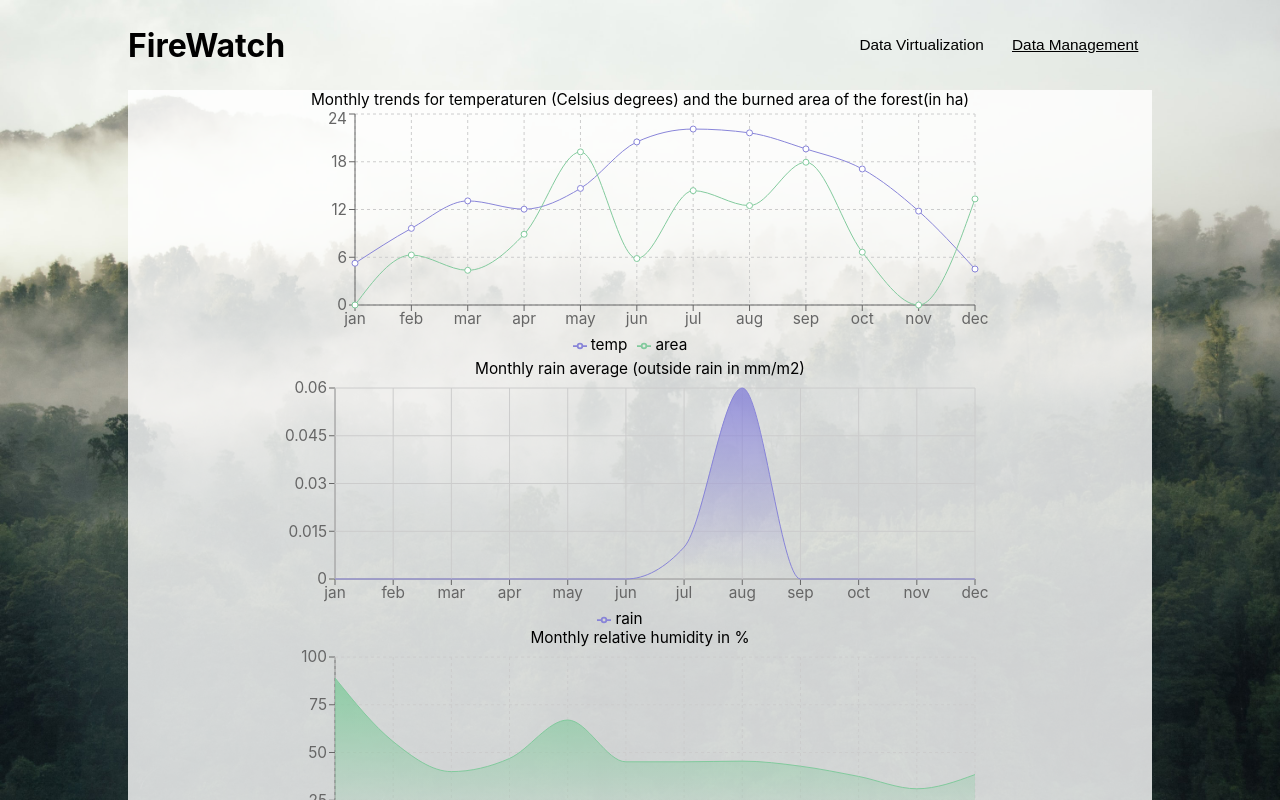
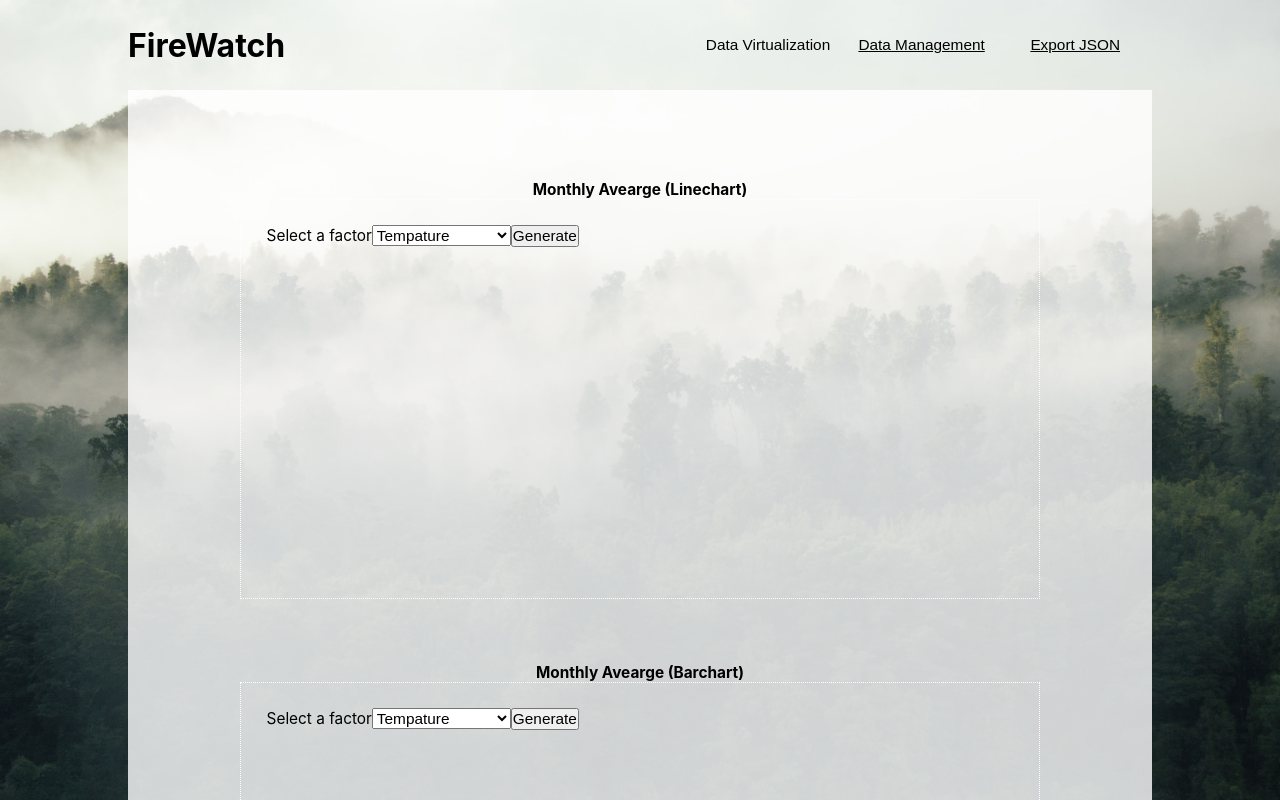
Before and after one commit to Yan-MX/Firewatch, a React (Create React App) app: page / in a window 1280 px wide. Both pictures are taken after a click on the button "Data Virtualization". Shown: the top 800 px of the page. Built offline with nearby package versions, Linux system fonts and the light colour scheme.

Commit message:
make chart customizable and try add json export

```diff
--- a/src/App.css
+++ b/src/App.css
@@ -16,7 +16,7 @@ body {
 }
 .header {
   display: grid;
-  grid-template-columns: 70% 15% 15%;
+  grid-template-columns: 55% 15% 15% 15%;
 }
 .space {
   margin: 2vw 10vw;
--- a/src/App.tsx
+++ b/src/App.tsx
@@ -25,6 +25,7 @@ function App() {
   // function setDatalist2(a:DataObject[]): void {}
   const [datalist, setDatalist] = useState<DataObject[]>(loadData);
   const [screen, setScreen] = useState<any>(0);
+  //change pages
   const clickhandler = (event: any) => {
     setScreen(1);
   };
@@ -33,6 +34,17 @@ function App() {
   };
   const clickhandler2 = (event: any) => {
     setScreen(2);
+  };
+  //try to export a json file
+  const clickhandler3 = (event: any) => {
+    let file = JSON.stringify(datalist, null, 2);
+    console.log("attention here");
+    console.log(file);
+    const fs: any = require("fs");
+    fs.writeFile("forestfires.json", file, function (err: any) {
+      if (err) throw err;
+      console.log("complete");
+    });
   };
   return (
     <div>
@@ -44,7 +56,11 @@ function App() {
         <button className="link-button" onClick={clickhandler2}>
           Data Management
         </button>
+        <button className="link-button" onClick={clickhandler3}>
+          Export JSON
+        </button>
       </div>
+      {/* conditional rendering */}
       <div className="space readable">
         {screen === 1 && <DataVirtual />}
         {screen === 2 && (
--- a/src/components/DataTable.tsx
+++ b/src/components/DataTable.tsx
@@ -4,6 +4,8 @@ interface Props {
   data: MonthlyData[];
 }
 const DataTable: React.FC<Props> = ({ data }) => {
+  // a table with monthly average
+
   return (
     <table>
       <thead>
--- a/src/components/DataVirtual.tsx
+++ b/src/components/DataVirtual.tsx
@@ -1,8 +1,9 @@
 import React from "react";
 import styled from "@emotion/styled";
 import DataTable from "./DataTable";
+import Drawlinechart from "./Drawlinechart";
+import Drawbarchart from "./Drawbarchart";
 import {
-  LineChart,
   Line,
   CartesianGrid,
   Tooltip,
@@ -19,9 +20,12 @@ import jsonData from "../data/forestfires.json";
 let Wrapper = styled.div`
   display: flex;
   flex-direction: column;
-
-  justify-content: center;
+  justify-content: space-between;
   align-items: center;
+  padding: 2vw;
+`;
+let H2 = styled.h2`
+  margin-top: 5vw;
 `;
 const loadData: DataObject[] = [...jsonData];
 export type DataObjectwithKey = DataObject & { key: number };
@@ -94,8 +98,6 @@ const dataEdit = (month: string) => {
     rain: rainAverage,
     area: areaAverage,
   });
-  console.log(dataforChart.length);
-  console.log(dataforChart[dataforChart.length - 1]);
 };
 const months = [
   "jan",
@@ -118,35 +120,11 @@ for (let m of months) {
 function DataVirtual() {
   return (
     <Wrapper>
-      <p>
-        Monthly trends for temperaturen (Celsius degrees) and the burned area of
-        the forest(in ha)
-      </p>
-      <LineChart
-        width={730}
-        height={250}
-        data={dataforChart}
-        margin={{
-          top: 5,
-          right: 30,
-          left: 20,
-          bottom: 5,
-        }}
-      >
-        <CartesianGrid strokeDasharray="3 3" />
-        <XAxis dataKey="month" />
-        <YAxis />
-        <Tooltip />
-        <Legend />
-        <Line
-          type="monotone"
-          dataKey="temp"
-          stroke="#8884d8"
-          activeDot={{ r: 8 }}
-        />
-        <Line type="monotone" dataKey="area" stroke="#82ca9d" />
-      </LineChart>
-      <p> Monthly rain average (outside rain in mm/m2) </p>
+      <H2>Monthly Avearge (Linechart)</H2>
+      <Drawlinechart data={dataforChart} />
+      <H2>Monthly Avearge (Barchart)</H2>
+      <Drawbarchart data={dataforChart} />
+      <H2> Monthly rain average (outside rain in mm/m2) </H2>
       <AreaChart
         width={730}
         height={250}
@@ -172,7 +150,7 @@ function DataVirtual() {
           fill="url(#colorrain)"
         />
       </AreaChart>
-      <p>Monthly relative humidity in %</p>
+      <H2>Monthly relative humidity in %</H2>
       <AreaChart
         width={730}
         height={250}
@@ -198,21 +176,8 @@ function DataVirtual() {
           fill="url(#colorRH)"
         />
       </AreaChart>
-      <p>Monthly wind average (wind speed in km/h)</p>
-      <LineChart
-        width={730}
-        height={250}
-        data={dataforChart}
-        margin={{ top: 5, right: 30, left: 20, bottom: 5 }}
-      >
-        <CartesianGrid strokeDasharray="3 3" />
-        <XAxis dataKey="month" />
-        <YAxis />
-        <Tooltip />
-        <Legend />
-        <Line type="monotone" dataKey="wind" stroke="#6fdfee" />
-      </LineChart>
-      <p>Monthly average of wind, fire area and tempetura</p>
+
+      <H2>Monthly average of wind, fire area and tempetura</H2>
       <ComposedChart width={730} height={250} data={dataforChart}>
         <XAxis dataKey="name" />
         <YAxis />
@@ -223,6 +188,7 @@ function DataVirtual() {
         <Bar dataKey="area" barSize={20} fill="#413ea0" />
         <Line type="monotone" dataKey="temp" stroke="#ff7300" />
       </ComposedChart>
+      <H2>Monthly Average Data Table</H2>
       <DataTable data={dataforChart} />
     </Wrapper>
   );
--- /dev/null
+++ b/src/components/Drawbarchart.tsx
@@ -0,0 +1,88 @@
+import React, { useState } from "react";
+import { MonthlyData } from "./DataVirtual";
+import styled from "@emotion/styled";
+import {
+  BarChart,
+  CartesianGrid,
+  Tooltip,
+  Legend,
+  YAxis,
+  XAxis,
+  Bar,
+} from "recharts";
+// styling
+let Wrapper = styled.div`
+  height: 400px;
+  width: 800px;
+  border: 1px dotted white;
+`;
+let Form = styled.form`
+  margin: 2vw;
+`;
+interface Props {
+  data: MonthlyData[];
+}
+const Drawbarchart: React.FC<Props> = ({ data }) => {
+  // useState
+  const [factor, setFactor] = useState<string>("temp");
+  const [generate, setGenerate] = useState<boolean>(false);
+  // handler submitting form
+  const submit = (e: React.SyntheticEvent<EventTarget>) => {
+    e.preventDefault();
+    setGenerate(true);
+  };
+  // handle select change
+  const handleChange = (e: React.SyntheticEvent<EventTarget>): void => {
+    e.preventDefault();
+    setGenerate(false);
+    const value = (e.target as HTMLInputElement).value;
+    setFactor(value);
+  };
+  return (
+    <Wrapper>
+      {/* form */}
+      <Form onSubmit={submit}>
+        <label>Select a factor</label>
+        <select
+          name="day"
+          id="day"
+          value={factor}
+          onChange={handleChange}
+          required
+        >
+          <option value="temp">Tempature</option>
+          <option value="RH">Relative humidity</option>
+          <option value="wind">Wind</option>
+          <option value="area">Burnt Area</option>
+          <option value="rain">Rain</option>
+        </select>
+        <input type="submit" value="Generate" />
+      </Form>
+
+      {/* chart shows when submit select and gererate is true */}
+
+      {generate && (
+        <BarChart
+          width={730}
+          height={250}
+          data={data}
+          margin={{
+            top: 5,
+            right: 30,
+            left: 20,
+            bottom: 5,
+          }}
+        >
+          <CartesianGrid strokeDasharray="3 3" />
+          <XAxis dataKey="month" />
+          <YAxis />
+          <Tooltip />
+          <Legend />
+          <Bar dataKey={factor} fill="#8884d8" />
+        </BarChart>
+      )}
+    </Wrapper>
+  );
+};
+
+export default Drawbarchart;
--- /dev/null
+++ b/src/components/Drawlinechart.tsx
@@ -0,0 +1,84 @@
+import React, { useState } from "react";
+import { MonthlyData } from "./DataVirtual";
+import styled from "@emotion/styled";
+import {
+  LineChart,
+  Line,
+  CartesianGrid,
+  Tooltip,
+  Legend,
+  YAxis,
+  XAxis,
+} from "recharts";
+//styling
+let Wrapper = styled.div`
+  height: 400px;
+  width: 800px;
+  border: 1px dotted white;
+`;
+let Form = styled.form`
+  margin: 2vw;
+`;
+interface Props {
+  data: MonthlyData[];
+}
+//customize factor to draw a line chart
+const Drawlinechart: React.FC<Props> = ({ data }) => {
+  const [factor, setFactor] = useState<string>("temp");
+  const [generate, setGenerate] = useState<boolean>(false);
+  // submit form
+  const submit = (e: React.SyntheticEvent<EventTarget>) => {
+    e.preventDefault();
+    setGenerate(true);
+  };
+  // handle select change
+  const handleChange = (e: React.SyntheticEvent<EventTarget>): void => {
+    e.preventDefault();
+    setGenerate(false);
+    const value = (e.target as HTMLInputElement).value;
+    setFactor(value);
+  };
+  return (
+    <Wrapper>
+      {/* user can choose from factors */}
+
+      <Form onSubmit={submit}>
+        <label>Select a factor</label>
+        <select
+          name="day"
+          id="day"
+          value={factor}
+          onChange={handleChange}
+          required
+        >
+          <option value="temp">Tempature</option>
+          <option value="RH">Relative humidity</option>
+          <option value="wind">Wind</option>
+          <option value="area">Burnt Area</option>
+          <option value="rain">Rain</option>
+        </select>
+        <input type="submit" value="Generate" />
+      </Form>
+
+      {/* when generate ===true, chart shows */}
+
+      {generate && (
+        <LineChart
+          width={730}
+          height={250}
+          data={data}
+          margin={{ top: 5, right: 30, left: 20, bottom: 5 }}
+        >
+          <CartesianGrid strokeDasharray="3 3" />
+          <XAxis dataKey="month" />
+          <YAxis />
+          <Tooltip />
+          <Legend />
+          <Line type="monotone" dataKey={factor} stroke="#6fdfee" />
+        </LineChart>
+      )}
+    </Wrapper>
+  );
+};
+
+export default Drawlinechart;
```
